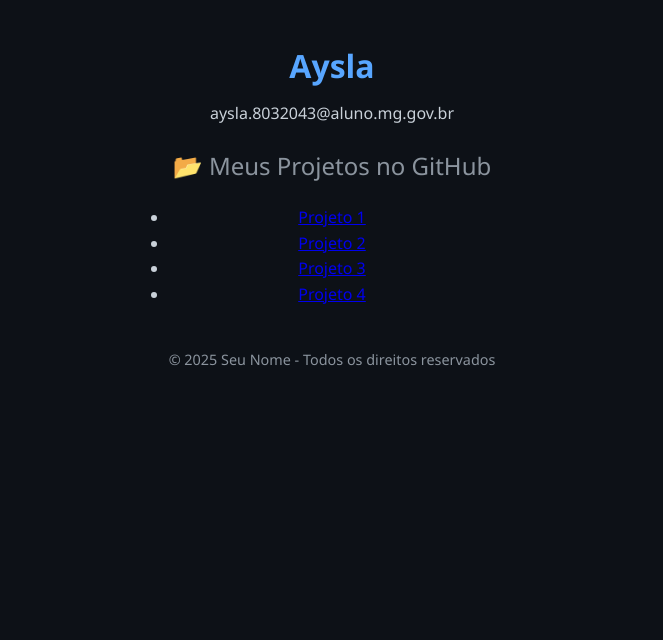
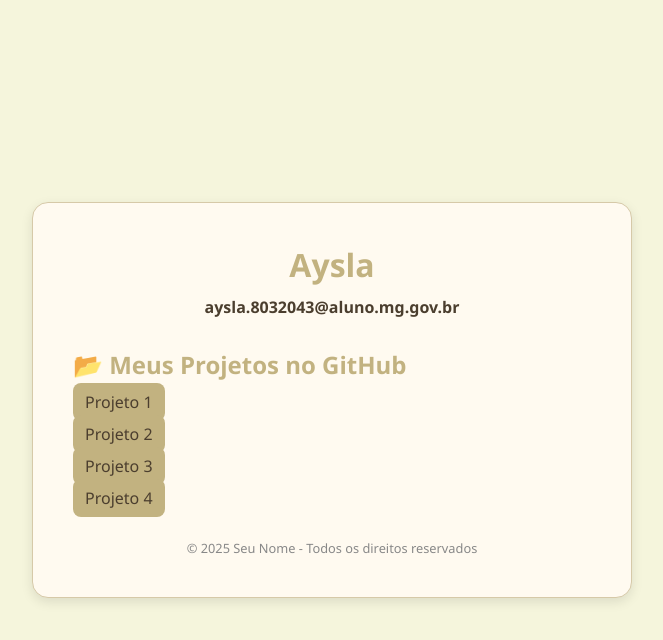
Before and after one commit to wsvsla/Profile, a plain HTML site: page index.html in a window 1280 px wide. Shown: the whole page, without its empty margins (308-971 px from the left). Drawn offline with Linux system fonts and the light colour scheme.

Commit message:
Update style.css

```diff
--- a/style.css
+++ b/style.css
@@ -1,3 +1,11 @@
+:root {
+    --bg-color: #f5f5dc;
+    --card-color: #fffaf0;
+    --text-color: #4b3e2e;
+    --highlight-color: #c2b280;
+    --border-color: #d6c9a8;
+}
+
 * {
     box-sizing: border-box;
     margin: 0;
@@ -5,56 +13,76 @@
 }
 
 body {
-    background-color: #0d1117;
-    color: #c9d1d9;
+    background-color: var(--bg-color);
+    color: var(--text-color);
     font-family: 'Segoe UI', Tahoma, Geneva, Verdana, sans-serif;
-    line-height: 1.6;
+    min-height: 100vh;
     display: flex;
-    flex-direction: column;
     align-items: center;
+    justify-content: center;
     padding: 40px;
 }
 
 .container {
-    max-width: 800px;
+    background-color: var(--card-color);
+    padding: 40px;
+    border-radius: 16px;
+    box-shadow: 0 4px 12px rgba(0,0,0,0.1);
+    max-width: 600px;
+    width: 100%;
     text-align: center;
-}
-
-img {
-    width: 150px;
-    border-radius: 50%;
-    border: 3px solid #58a6ff;
-    margin-bottom: 20px;
+    border: 1px solid var(--border-color);
 }
 
 h1 {
-    color: #58a6ff;
     margin-bottom: 10px;
-}
-
-h2 {
-    color: #8b949e;
-    font-weight: normal;
-    margin-bottom: 20px;
+    color: var(--highlight-color);
 }
 
 p {
     margin-bottom: 20px;
+    font-size: 1rem;
 }
 
-.links a {
-    color: #58a6ff;
-    text-decoration: none;
-    margin: 0 10px;
-    transition: color 0.3s;
+.email {
+    margin-bottom: 30px;
+    color: var(--text-color);
+    font-weight: bold;
 }
 
-.links a:hover {
-    color: #79c0ff;
+.projects {
+    text-align: left;
+}
+
+.projects h2 {
+    color: var(--highlight-color);
+    margin-bottom: 10px;
+}
+
+.projects ul {
+    list-style: none;
+    padding-left: 0;
+}
+
+.projects li {
+    margin-bottom: 10px;
+}
+
+.projects a {
+    text-decoration: none;
+    color: var(--text-color);
+    background-color: var(--highlight-color);
+    padding: 8px 12px;
+    border-radius: 8px;
+    transition: background-color 0.3s;
+}
+
+.projects a:hover {
+    background-color: #b8aa74;
 }
 
 footer {
-    margin-top: 40px;
-    color: #8b949e;
-    font-size: 0.9em;
+    margin-top: 30px;
+    font-size: 0.8rem;
+    color: #888;
 }
```
